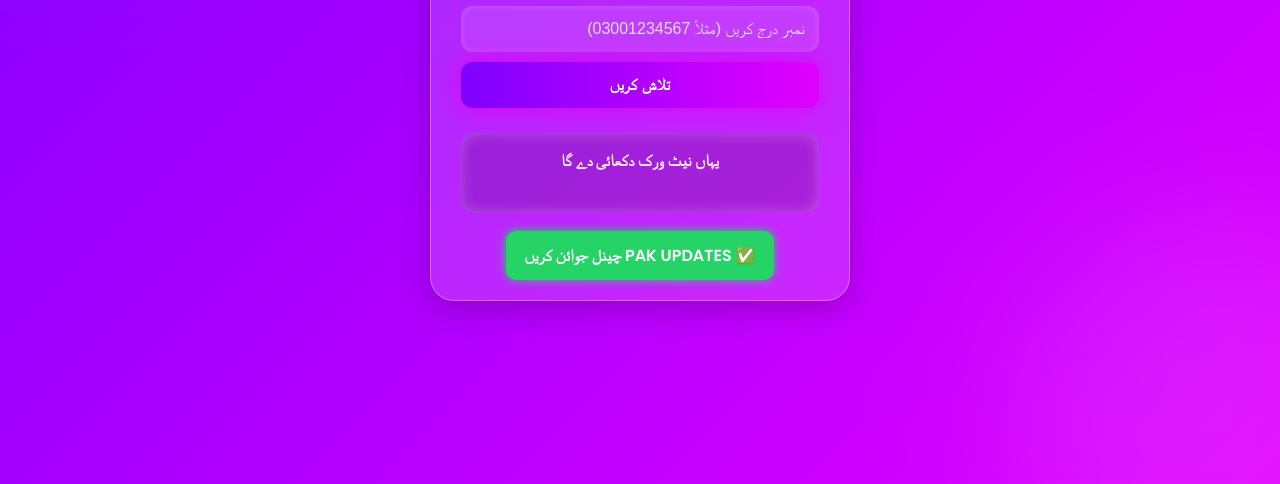
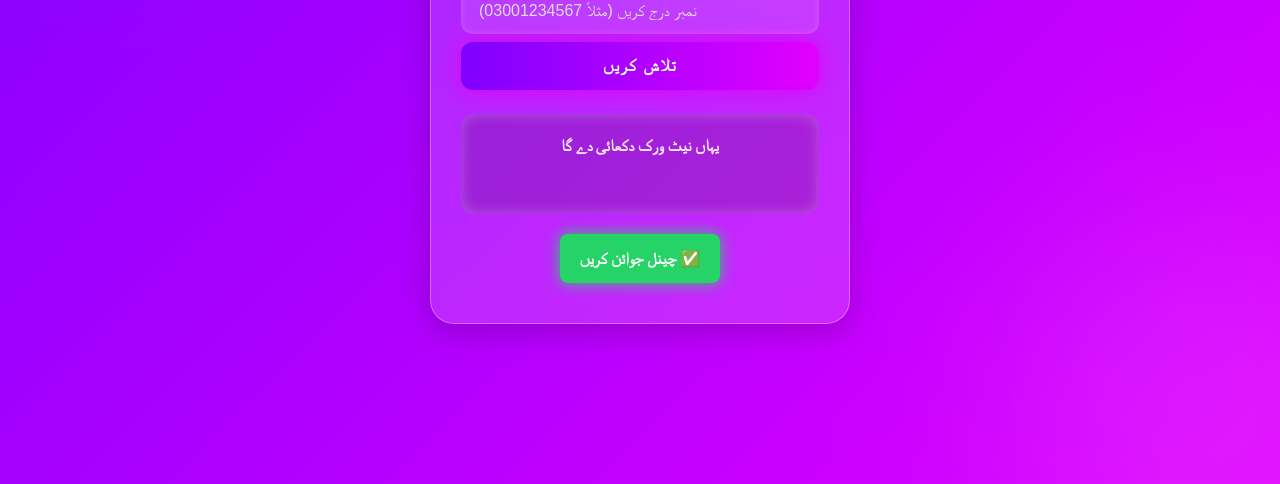
Before and after one commit to abdullahasad491326/OPERATOR_CHECKER, a website: page public/Operator.html in a window 1280 px wide. Shown: the part 316-800 px from the top of the page. Drawn offline with Linux system fonts and the light colour scheme.

Commit message:
Update Operator.html

```diff
--- a/public/Operator.html
+++ b/public/Operator.html
@@ -13,21 +13,31 @@
       font-family: 'Poppins', sans-serif;
       display: flex; justify-content: center; align-items: center;
       overflow: hidden;
+      -webkit-font-smoothing: antialiased;
+      -moz-osx-font-smoothing: grayscale;
       direction: rtl;
     }
-    body::before, body::after {
-      content: ''; position: fixed; border-radius: 50%;
-      filter: blur(80px); z-index: 0;
-    }
     body::before {
-      top: -100px; left: -100px; width: 300px; height: 300px;
+      content: '';
+      position: fixed;
+      top: -100px; left: -100px;
+      width: 300px; height: 300px;
       background: rgba(255, 255, 255, 0.15);
+      border-radius: 50%;
+      filter: blur(80px);
       animation: float1 10s ease-in-out infinite;
+      z-index: 0;
     }
     body::after {
-      bottom: -150px; right: -150px; width: 400px; height: 400px;
+      content: '';
+      position: fixed;
+      bottom: -150px; right: -150px;
+      width: 400px; height: 400px;
       background: rgba(255, 255, 255, 0.1);
+      border-radius: 50%;
+      filter: blur(100px);
       animation: float2 15s ease-in-out infinite;
+      z-index: 0;
     }
     @keyframes float1 {
       0%, 100% { transform: translateY(0) translateX(0); }
@@ -42,131 +52,187 @@
       background: rgba(255, 255, 255, 0.15);
       backdrop-filter: blur(15px);
       border-radius: 24px;
-      width: 95%; max-width: 420px;
-      padding: 30px 30px 20px;
-      color: #fff; z-index: 1;
+      box-shadow: 0 8px 32px rgba(0, 0, 0, 0.2);
+      width: 95%;
+      max-width: 420px;
+      padding: 30px 30px 40px;
+      color: #fff;
+      z-index: 1;
       text-align: center;
       border: 1px solid rgba(255, 255, 255, 0.3);
-      box-shadow: 0 8px 32px rgba(0, 0, 0, 0.2);
+      transition: box-shadow 0.3s ease, transform 0.3s ease;
+      cursor: default;
+      user-select: none;
     }
     .card:hover {
       box-shadow: 0 0 70px #e100ff, 0 0 30px #7f00ff;
       transform: scale(1.03);
     }
     h2 {
-      margin-bottom: 20px;
+      margin-bottom: 25px;
       font-weight: 700;
       font-size: 2.4rem;
+      letter-spacing: 2px;
       text-shadow: 0 0 15px #e100ff;
-    }
-    input, button {
-      width: 100%;
-      padding: 14px;
-      border-radius: 12px;
-      font-size: 16px;
-      outline: none;
-      border: none;
-      margin-bottom: 10px;
+      user-select: none;
     }
     input {
+      width: 100%;
+      padding: 14px 18px;
+      font-size: 16px;
+      border: none;
+      border-radius: 12px;
+      outline: none;
+      margin-bottom: 8px;
+      font-weight: 500;
+      transition: box-shadow 0.3s ease, background 0.3s ease;
+      box-shadow: inset 0 0 6px rgba(255,255,255,0.2);
       background: rgba(255,255,255,0.1);
       color: #fff;
-      box-shadow: inset 0 0 6px rgba(255,255,255,0.2);
+      position: relative;
+      z-index: 1;
+      direction: ltr;
+    }
+    input::placeholder {
+      color: #ddd;
+      font-weight: 400;
     }
     input:focus {
       box-shadow: 0 0 16px #e100ff;
       background: rgba(255,255,255,0.25);
     }
-    input::placeholder { color: #ddd; }
     button {
+      width: 100%;
+      padding: 14px 0;
+      font-size: 17px;
       font-weight: 700;
+      border: none;
+      border-radius: 12px;
       background: linear-gradient(90deg, #7f00ff, #e100ff);
       color: white;
-      box-shadow: 0 0 25px #e100ff;
       cursor: pointer;
       text-transform: uppercase;
+      letter-spacing: 1.2px;
+      box-shadow: 0 0 25px #e100ff;
+      transition: background 0.3s ease, box-shadow 0.3s ease;
+      position: relative;
+      overflow: hidden;
+      user-select: none;
     }
     button:hover {
       background: linear-gradient(90deg, #a633ff, #ff00ff);
       box-shadow: 0 0 40px #ff00ff;
     }
+    button:active {
+      transform: scale(0.97);
+    }
     .result {
-      margin-top: 15px;
+      margin-top: 24px;
       background: rgba(0,0,0,0.15);
-      padding: 15px;
+      padding: 20px 24px;
       border-radius: 14px;
       box-shadow: inset 0 0 14px rgba(255,255,255,0.25);
       font-size: 16px;
-      min-height: 80px;
+      min-height: 100px;
+      line-height: 1.5;
+      user-select: text;
       color: #ffebff;
+      text-align: center;
       font-weight: 700;
+      position: relative;
+      overflow-wrap: break-word;
+      white-space: pre-line;
+      direction: ltr;
+    }
+    .error {
+      color: #ff6b6b !important;
+      font-weight: 700;
+      text-align: center;
+      user-select: none;
+      direction: rtl;
     }
     .logo {
-      margin-top: 10px;
-      max-width: 100px;
+      margin-top: 15px;
+      max-width: 120px;
       filter: drop-shadow(0 0 3px #fff);
       border-radius: 12px;
+      user-select: none;
     }
-    .whatsapp-btn {
-      margin-top: 18px;
+
+    .whatsapp-button {
       display: inline-block;
-      padding: 12px 18px;
-      background: #25D366;
+      margin-top: 20px;
+      padding: 12px 20px;
+      border-radius: 8px;
+      background-color: #25D366;
       color: #fff;
-      border-radius: 10px;
+      font-size: 16px;
+      font-weight: bold;
       text-decoration: none;
-      font-weight: bold;
-      box-shadow: 0 0 10px #25D366;
-      transition: 0.3s ease;
+      box-shadow: 0 0 15px #25D366;
+      transition: all 0.3s ease-in-out;
     }
-    .whatsapp-btn:hover {
-      background: #1ebe5c;
-      box-shadow: 0 0 20px #1ebe5c;
+
+    .whatsapp-button:hover {
+      background-color: #1da851;
+      box-shadow: 0 0 25px #1da851;
     }
-    .error { color: #ff6b6b !important; }
   </style>
 </head>
 <body>
-  <div class="card">
+  <div class="card" role="main" aria-label="Operator Lookup Tool">
     <h2>📲 آپریٹر چیک کریں</h2>
-    <input type="text" id="number" placeholder="نمبر درج کریں (مثلاً 03001234567)" />
-    <button onclick="lookup()">تلاش کریں</button>
-    <div class="result" id="result">یہاں نیٹ ورک دکھائی دے گا</div>
-
-    <a class="whatsapp-btn" href="https://whatsapp.com/channel/0029Vb9shWp4o7qPSrCXS603" target="_blank" rel="noopener">
-      ✅ PAK UPDATES چینل جوائن کریں
-    </a>
+    <input
+      type="text"
+      id="number"
+      placeholder="نمبر درج کریں (مثلاً 03001234567)"
+      aria-label="Phone number input"
+      autocomplete="off"
+      spellcheck="false"
+    />
+    <button onclick="lookup()" aria-label="Search operator">تلاش کریں</button>
+    <div class="result" id="result" aria-live="polite" aria-atomic="true">یہاں نیٹ ورک دکھائی دے گا</div>
+    <a href="https://whatsapp.com/channel/0029Vb9shWp4o7qPSrCXS603" target="_blank" class="whatsapp-button">✅ چینل جوائن کریں</a>
   </div>
 
 <script>
   async function lookup() {
     const input = document.getElementById('number');
     let number = input.value.trim();
-      if (!/^(0\\d{10}|3\\d{9})$/.test(number)) {
-        document.getElementById('result').innerHTML = "<p class='error'>❌ براہ کرم درست نمبر درج کریں</p>";
+
+    if (!/^(0\d{10}|3\d{9})$/.test(number)) {
+      document.getElementById('result').innerHTML = "<p class='error'>❌ براہ کرم درست نمبر درج کریں (مثلاً 03001234567)</p>";
       return;
     }
-      if (number.startsWith('0')) number = number.slice(1);
+
+    if (number.startsWith('0')) {
+      number = number.slice(1);
+    }
+
     const fullNumber = '92' + number;
     const resultDiv = document.getElementById('result');
     resultDiv.textContent = '⌛ چیک کیا جا رہا ہے...';
 
     try {
       const response = await fetch(`/proxy?number=${encodeURIComponent(fullNumber)}`);
-        if (!response.ok) throw new Error("Response failed");
+      if (!response.ok) throw new Error(`HTTP error! status: ${response.status}`);
       const data = await response.json();
 
       if (data?.Items?.length > 0) {
         const provider = data.Items[0];
         const name = provider.Name || "نام دستیاب نہیں";
         const logo = provider.LogoUrl || '';
-          resultDiv.innerHTML = `📡 نیٹ ورک: <strong>${name.toUpperCase()}</strong><br>${logo ? `<img src="${logo}" alt="${name}" class="logo" />` : ''}`;
+
+        resultDiv.innerHTML = `
+          📡 نیٹ ورک: <strong>${name.toUpperCase()}</strong> NETWORK<br>
+          ${logo ? `<img src="${logo}" alt="${name} لوگو" class="logo" loading="lazy" />` : ''}
+        `;
       } else {
-          resultDiv.innerHTML = "<p class='error'>❌ معلومات نہیں مل سکیں</p>";
+        resultDiv.innerHTML = "<p class='error'>❌ نیٹ ورک کی معلومات نہیں مل سکیں</p>";
       }
-      } catch (e) {
-        console.error(e);
-        resultDiv.innerHTML = "<p class='error'>❌ کوئی مسئلہ پیش آگیا ہے</p>";
+    } catch (error) {
+      console.error(error);
+      resultDiv.innerHTML = "<p class='error'>❌ کوئی مسئلہ پیش آگیا ہے، دوبارہ کوشش کریں۔</p>";
     }
   }
 </script>
```
Lines whose indentation alone changed are shown as unchanged.
